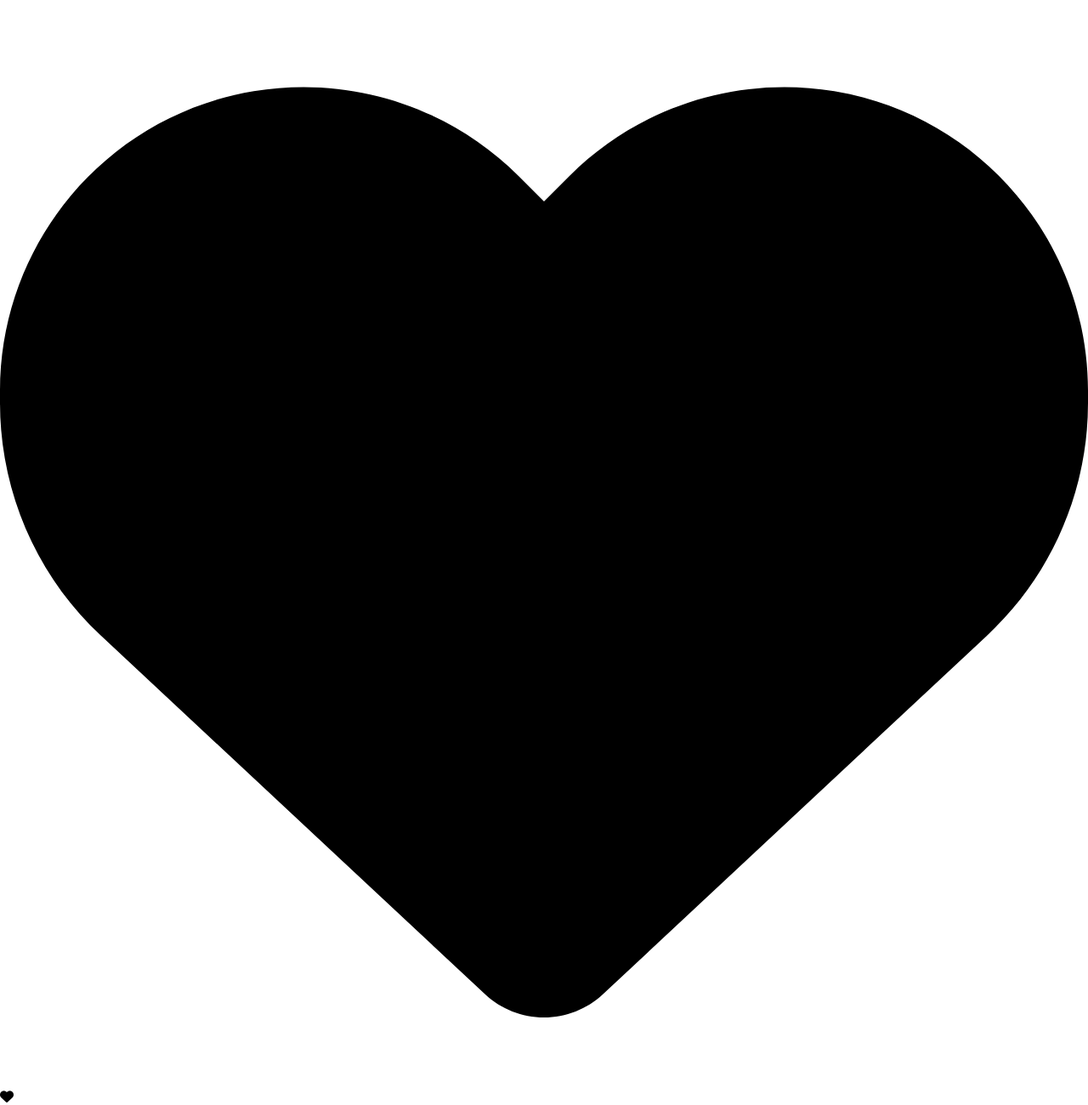
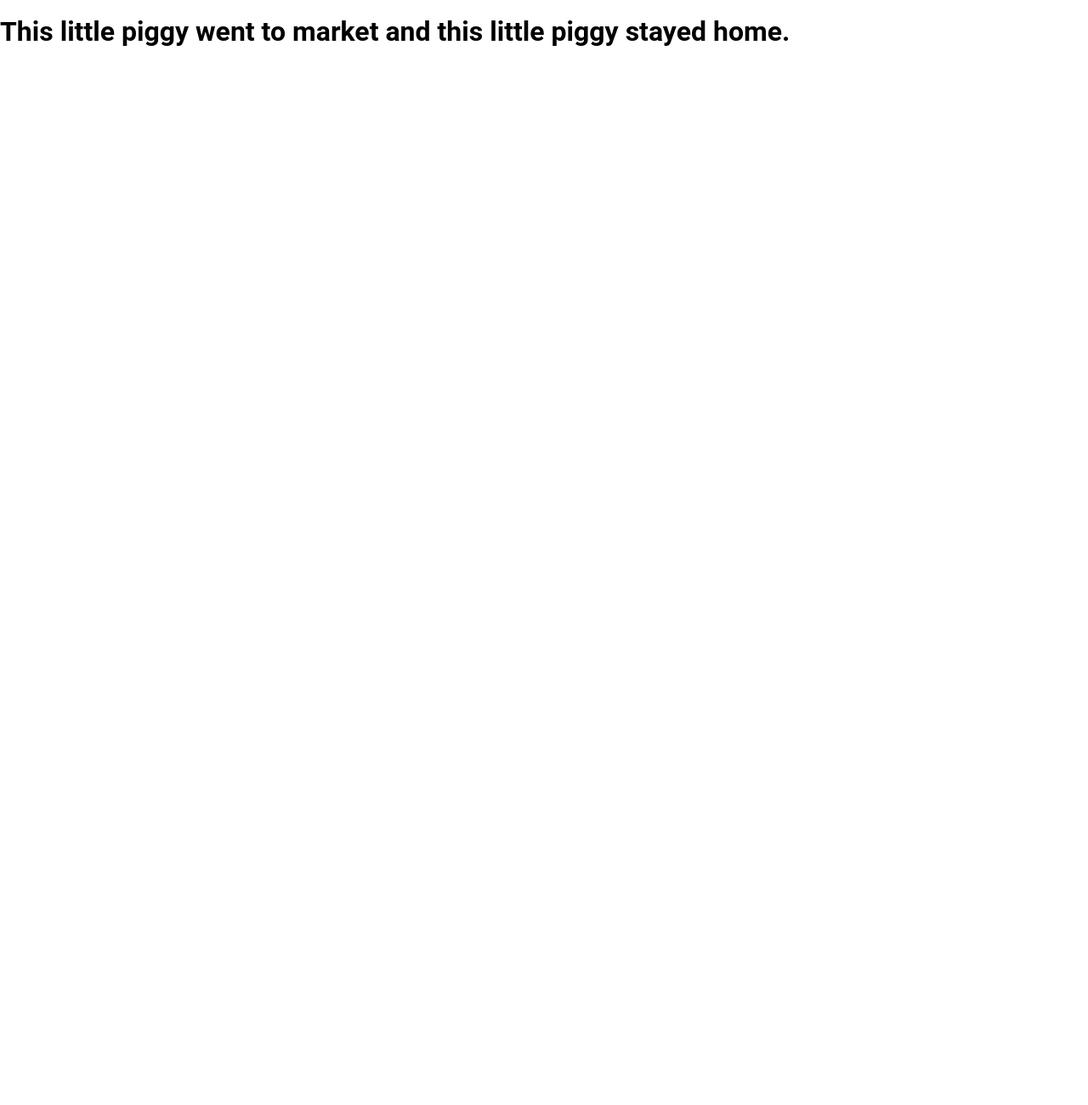
Before and after one commit to FabienCosta/P4-OhMYFOOD, a plain HTML site: page animation/_anim.html in a window 1280 px wide. Shown: the part 3-1303 px from the top of the page at 85% size. After the commit the page ends 800 px from the top, so only its background shows below. Drawn offline with Linux system fonts and the light colour scheme.

Commit message:
version 1.0

```diff
--- a/animation/_anim.html
+++ b/animation/_anim.html
@@ -12,9 +12,11 @@
         Chargement...
       </span>
     </section> -->
-    <svg class="lala" xmlns="http://www.w3.org/2000/svg" viewBox="0 0 512 512"><!--!Font Awesome Free 6.5.1 by @fontawesome - https://fontawesome.com License - https://fontawesome.com/license/free Copyright 2024 Fonticons, Inc.--><path d="M47.6 300.4L228.3 469.1c7.5 7 17.4 10.9 27.7 10.9s20.2-3.9 27.7-10.9L464.4 300.4c30.4-28.3 47.6-68 47.6-109.5v-5.8c0-69.9-50.5-129.5-119.4-141C347 36.5 300.6 51.4 268 84L256 96 244 84c-32.6-32.6-79-47.5-124.6-39.9C50.5 55.6 0 115.2 0 185.1v5.8c0 41.5 17.2 81.2 47.6 109.5z"/></svg>
-    <i class="fa-solid fa-heart"></i>
 
+    <!-- <i class="fa-solid fa-heart"></i> -->
+    <h1 class="truncate">
+      This little piggy went to market and this little piggy stayed home.
+    </h1>
 
 
     <script
--- a/restaurants/_menu.scss
+++ b/restaurants/_menu.scss
@@ -50,7 +50,7 @@ $background__darkgrey: #f1f1f1;
   width: 100%;
   height: 20rem;
 }
-
+// ? Restaurant
 .restaurant {
   border-radius: 30px 30px 0px 0px;
   background-color: $background__darkgrey;
@@ -97,6 +97,7 @@ $background__darkgrey: #f1f1f1;
     }
   }
 
+// ? Menu
   .menu {
     text-align: start;
     background-color: white;
@@ -140,8 +141,8 @@ $background__darkgrey: #f1f1f1;
         padding: 0% 0% 0% 2%;
         overflow: hidden;
         white-space: nowrap;
+        text-overflow: ellipsis;
         width: 85%;
-        text-overflow: ellipsis;
         animation: showmenu 3000ms forwards;
       }
 
```
Also changed, not shown: animation/_anim.scss (+21 -0 lines), sass/style.css, 1 other file.
